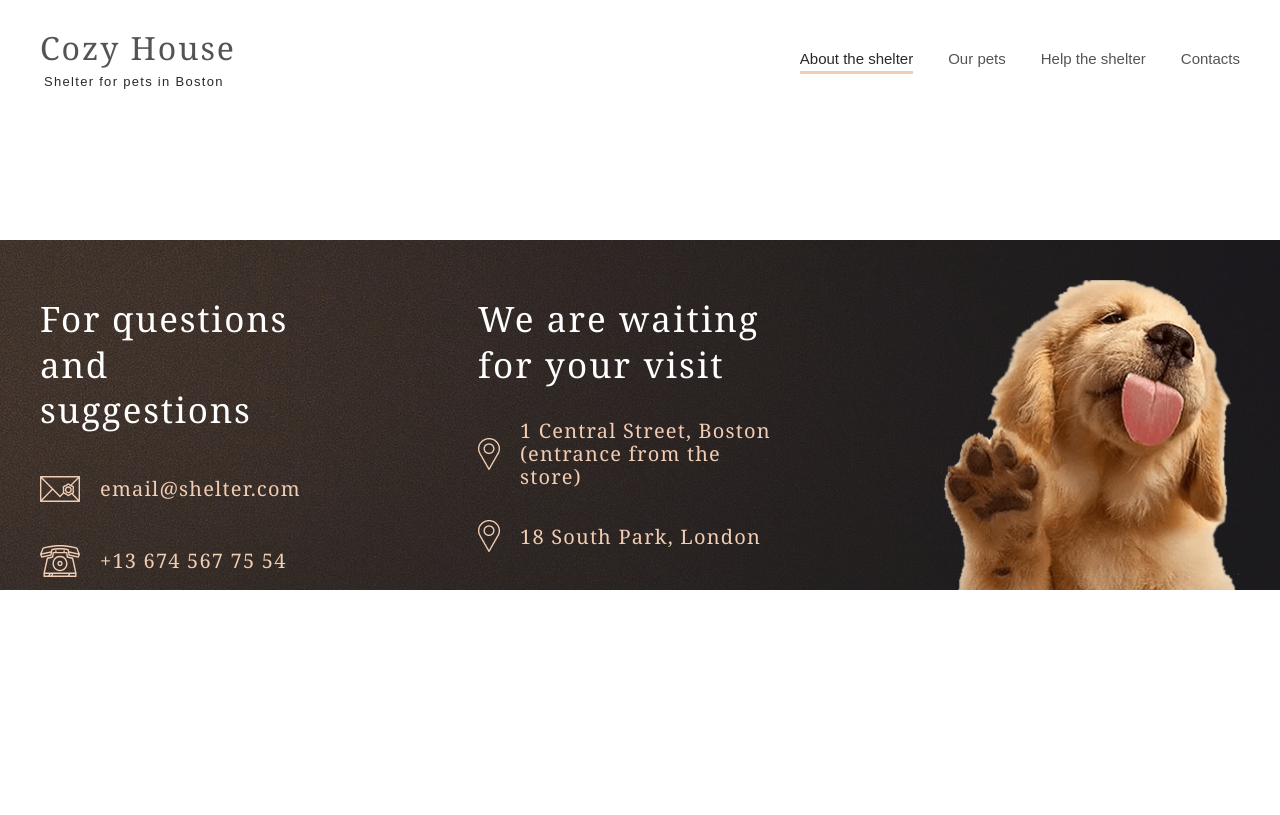
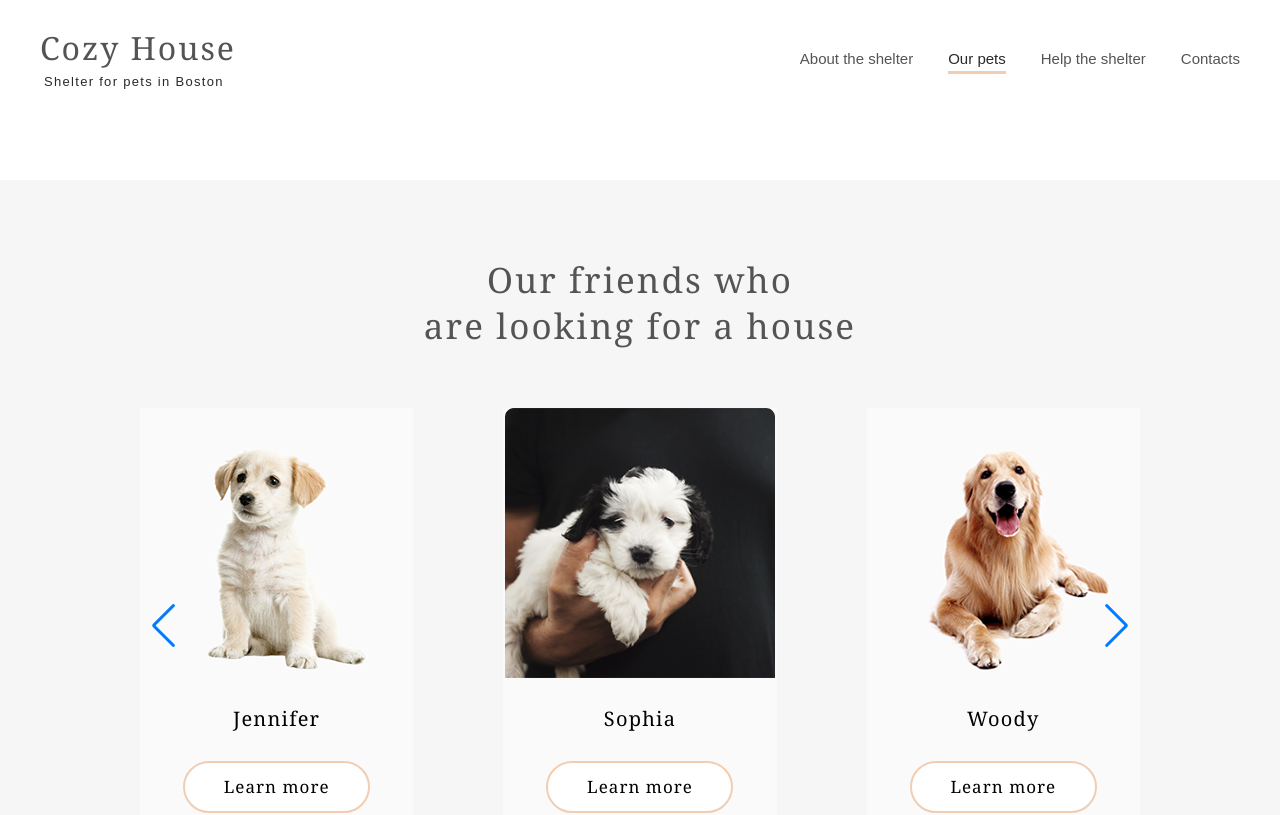
Before and after one commit to sobolev404/react-shelter, a React (Create React App) app: page /second in a window 1280 px wide. Shown: the top 815 px of the page. Built offline with nearby package versions, Linux system fonts and the light colour scheme.

Commit message:
feat: add navigation links

```diff
--- a/src/App.js
+++ b/src/App.js
@@ -7,6 +7,7 @@ import SectionDonation from "./components/SectionDonation/SectionDonation";
 import SectionFooter from "./components/SectionFooter/SectionFooter";
 import SectionFriends from "./components/SectionFriends/SectionFriends";
 import SecondPage from "./components/SecondPage/SecondPage"; // Импортируем вторую страницу
+
 
 function App() {
   return (
@@ -27,7 +28,6 @@ function App() {
             }
           />
           <Route path="/second" element={<SecondPage />} />{" "}
-          {/* Добавляем маршрут для второй страницы */}
         </Routes>
       </div>
     </Router>
--- a/src/components/SecondPage/SecondPage.css
+++ b/src/components/SecondPage/SecondPage.css
@@ -1,5 +1,5 @@
 .second-page-header{
-    padding: 30px 40px 60px 40px;
+    padding: 30px 40px 0 40px;
 }
 
 .second-page-header .logo-main{
@@ -22,3 +22,16 @@
 .second-page-header .nav .interactive a:hover {
     color: #292929;
   }
+
+.second-page-header .burger span{
+    border: 1px solid #000000;
+}
+
+@media screen and (max-width:767px) {
+    .second-page-header .nav a{
+        color: #cdcdcd;
+    }
+    .second-page-header .nav .active a {
+        color: #fafafa;
+      }
+}
--- a/src/components/SecondPage/SecondPage.jsx
+++ b/src/components/SecondPage/SecondPage.jsx
@@ -1,10 +1,36 @@
 import SectionFooter from "../SectionFooter/SectionFooter";
+import SectionFriends from "../SectionFriends/SectionFriends";
 import MyHeader from "../SectionStart/MyHeader/MyHeader";
 import './SecondPage.css'
+
+const secondPageLinks = [
+  {
+    className: "interactive",
+    text: "About the shelter",
+    link: "/",
+  },
+  {
+    className: "active",
+    text: "Our pets",
+    link: "#",
+  },
+  {
+    className: "interactive",
+    text: "Help the shelter",
+    link: "#help",
+  },
+  {
+    className: "interactive",
+    text: "Contacts",
+    link: "#contacts",
+  },
+];
+
 export default function SecondPage(){
   return (
     <>
-        <MyHeader customClass={'second-page-header'}></MyHeader>
+        <MyHeader links={secondPageLinks} customClass={'second-page-header'}></MyHeader>
+        <SectionFriends></SectionFriends>
         <SectionFooter></SectionFooter>
     </>
   );
--- a/src/components/SectionFriends/SectionFriends.jsx
+++ b/src/components/SectionFriends/SectionFriends.jsx
@@ -16,6 +16,7 @@ import charly from "../../assets/img/pets-charly.png";
 import freddie from "../../assets/img/pets-freddie.png";
 import PetCard from "./PetCard";
 import PetPopup from "./PetPopup";
+import { Link } from "react-router-dom";
 
 export default function SectionFriends() {
   const pets = [
@@ -247,7 +248,7 @@ export default function SectionFriends() {
               ))}
             </Swiper>
           </div>
-          <a href="../pets/pets.html">Get to know the rest</a>
+          <Link to='/second'>Get to know the rest</Link>
         </div>
         {selectedPet && (
           <div className="popup-container" onClick={closePopup}>
--- a/src/components/SectionStart/MyHeader/MyHeader.jsx
+++ b/src/components/SectionStart/MyHeader/MyHeader.jsx
@@ -3,30 +3,9 @@ import { Link } from "react-router-dom";
 import Burger from "../../Burger";
 import "./MyHeader.css";
 
-const burgerLinks = [
-  {
-    className: "active",
-    text: "About the shelter",
-    link: "/#",
-  },
-  {
-    className: "interactive",
-    text: "Our pets",
-    link: "/second",
-  },
-  {
-    className: "interactive",
-    text: "Help the shelter",
-    link: "/#help",
-  },
-  {
-    className: "interactive",
-    text: "Contacts",
-    link: "/#contacts",
-  },
-];
 
-export default function MyHeader({ customClass }) {
+
+export default function MyHeader({ links,customClass }) {
   const [menuActive, setMenuActive] = useState(false);
 
   const navRef = useRef(null);
@@ -50,6 +29,18 @@ export default function MyHeader({ customClass }) {
     };
   }, []);
 
+  const handleLinkClick = (event, link) => {
+    if (link.startsWith("#")) {
+      event.preventDefault();
+      const targetElement = document.getElementById(link.slice(1));
+      if (targetElement) {
+        targetElement.scrollIntoView({ behavior: "smooth" });
+      }
+    }
+      closeBurger();
+  };
+
+
   return (
     <header className={`header ${customClass}`}>
       <Link to="/">
@@ -65,13 +56,12 @@ export default function MyHeader({ customClass }) {
           onClick={() => {
             setMenuActive(!menuActive);
             document.body.classList.toggle("_lock");
-            console.log(menuActive);
           }}
         ></Burger>
         <ul className={!menuActive ? "nav" : "nav _active"}>
-          {burgerLinks.map((link) => (
+          {links.map((link) => (
             <li className={link.className} key={link.text}>
-              <Link to={link.link} onClick={closeBurger}>
+              <Link to={link.link} onClick={(e) => handleLinkClick(e, link.link)}>
                 {link.text}
               </Link>
             </li>
--- a/src/components/SectionStart/NotOnly/NotOnly.jsx
+++ b/src/components/SectionStart/NotOnly/NotOnly.jsx
@@ -1,7 +1,9 @@
 import "./NotOnly.css";
 import puppyImage from "../../../assets/img/start-screen-puppy.png";
+import { Link } from "react-router-dom";
 
 export default function NotOnly() {
+  const linkToFriendsSection = '#friends'
   return (
     <div className="notOnly">
       <div className="notOnly-block">
@@ -11,7 +13,18 @@ export default function NotOnly() {
           wide and open heart. He or she will love you more than anybody else in
           the world, you will see!
         </p>
-        <a href="#friends">Make a friend</a>
+        <Link
+          to={linkToFriendsSection}
+          onClick={(event) => {
+            event.preventDefault();
+            const targetElement = document.getElementById(linkToFriendsSection.slice(1));
+            if (targetElement) {
+              targetElement.scrollIntoView({ behavior: "smooth" });
+            }
+          }}
+        >
+          Make a friend
+        </Link>
       </div>
 
       <img className="notOnly-img" src={puppyImage} alt="puppy" />
--- a/src/components/SectionStart/SectionStart.jsx
+++ b/src/components/SectionStart/SectionStart.jsx
@@ -2,10 +2,33 @@ import MyHeader from "./MyHeader/MyHeader.jsx"
 import NotOnly from "./NotOnly/NotOnly.jsx"
 import './SectionStart.css'
 
+const mainPageLinks = [
+    {
+      className: "active",
+      text: "About the shelter",
+      link: "#",
+    },
+    {
+      className: "interactive",
+      text: "Our pets",
+      link: "/second",
+    },
+    {
+      className: "interactive",
+      text: "Help the shelter",
+      link: "#help",
+    },
+    {
+      className: "interactive",
+      text: "Contacts",
+      link: "#contacts",
+    },
+  ];
+
 export default function SectionStart(){
     return (
         <div className="sectionStart">
-            <MyHeader></MyHeader>
+            <MyHeader links={mainPageLinks}></MyHeader>
             <NotOnly></NotOnly>
         </div>
     )
```
